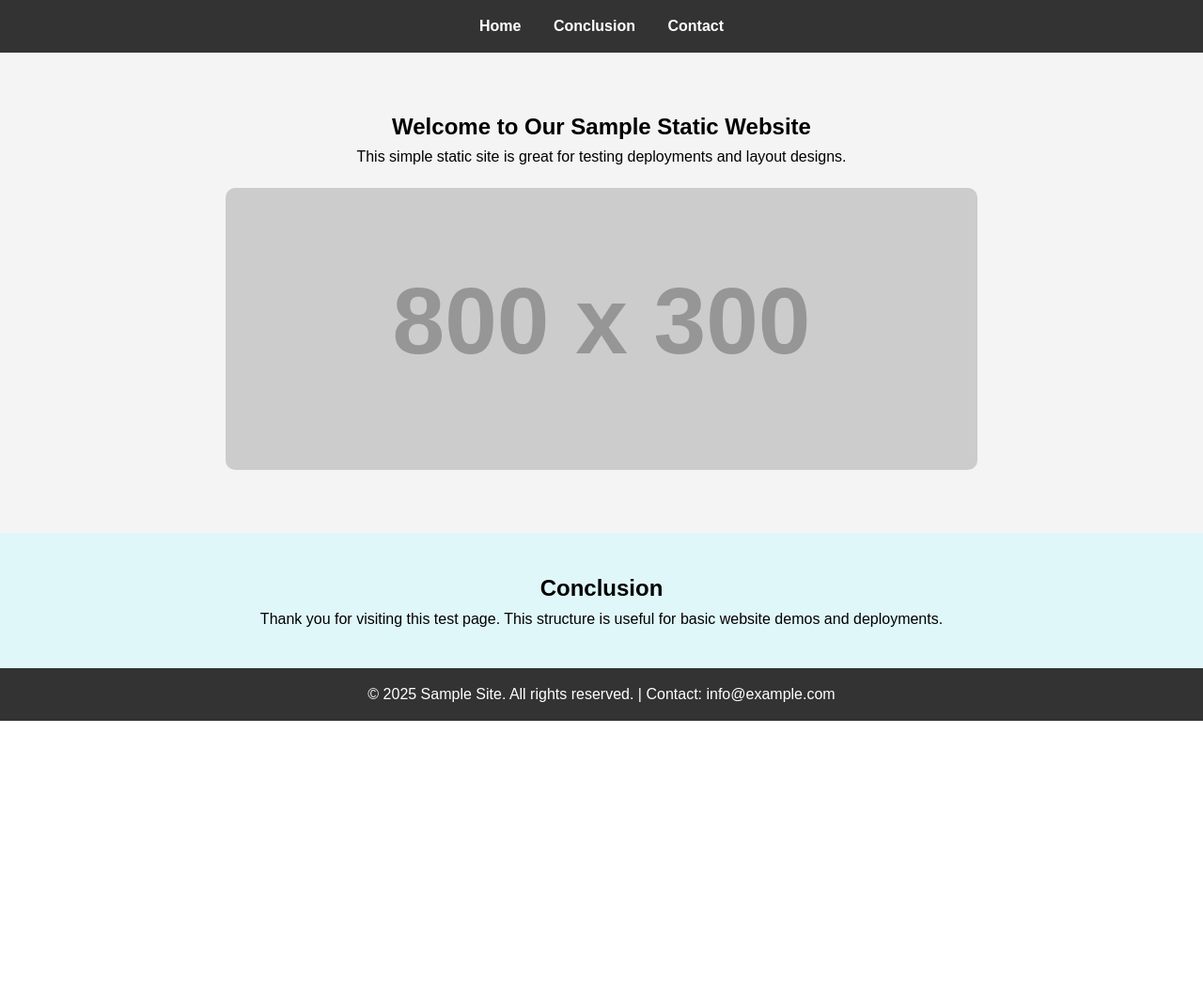
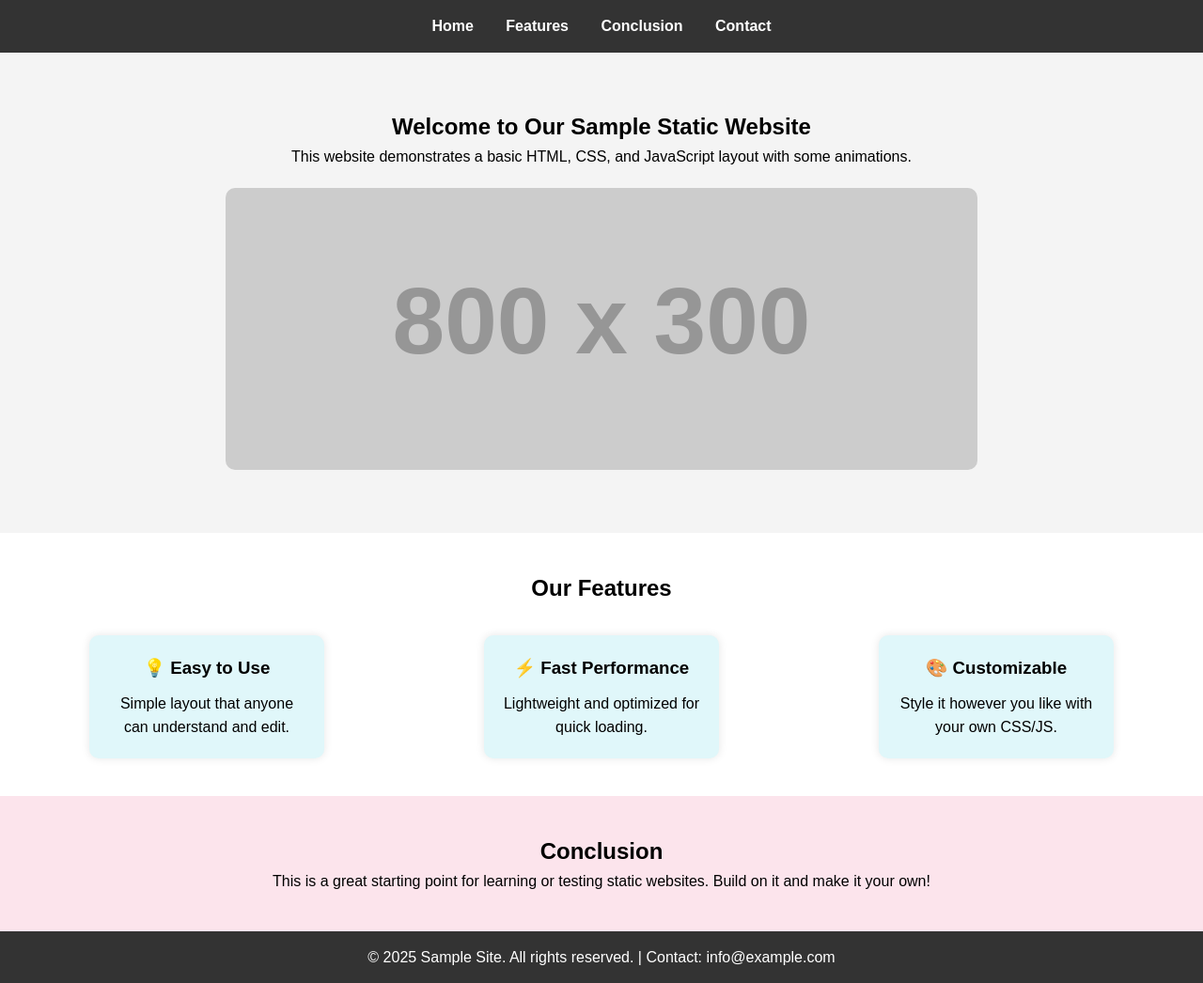
Before and after one commit to mulesanket/Git_GitHub, a plain HTML site: page index.html in a window 1280 px wide. Shown: the whole page at 94% size. Before the commit the page ends 800 px from the top, so only its background shows below. Drawn offline with Linux system fonts and the light colour scheme; placeholder pictures from the web are drawn by us.

Commit message:
home page added

```diff
--- a/index.html
+++ b/index.html
@@ -8,24 +8,44 @@
 </head>
 <body onload="fadeInPage()">
 
-  <!-- Navigation Bar -->
+  <!-- Navbar -->
   <nav>
     <a href="#">Home</a>
+    <a href="#features">Features</a>
     <a href="#conclusion">Conclusion</a>
     <a href="#contact">Contact</a>
   </nav>
 
-  <!-- Home Section -->
+  <!-- Hero Section -->
   <section class="home">
     <h1>Welcome to Our Sample Static Website</h1>
-    <p>This simple static site is great for testing deployments and layout designs.</p>
-    <img src="https://via.placeholder.com/800x300.png?text=Welcome+Graphic" alt="Welcome Graphic"/>
+    <p>This website demonstrates a basic HTML, CSS, and JavaScript layout with some animations.</p>
+    <img src="https://via.placeholder.com/800x300.png?text=Welcome+Image" alt="Hero Banner" />
+  </section>
+
+  <!-- Features Section -->
+  <section class="features" id="features">
+    <h2>Our Features</h2>
+    <div class="feature-cards">
+      <div class="card">
+        <h3>💡 Easy to Use</h3>
+        <p>Simple layout that anyone can understand and edit.</p>
+      </div>
+      <div class="card">
+        <h3>⚡ Fast Performance</h3>
+        <p>Lightweight and optimized for quick loading.</p>
+      </div>
+      <div class="card">
+        <h3>🎨 Customizable</h3>
+        <p>Style it however you like with your own CSS/JS.</p>
+      </div>
+    </div>
   </section>
 
   <!-- Conclusion Section -->
   <section class="conclusion" id="conclusion">
     <h2>Conclusion</h2>
-    <p>Thank you for visiting this test page. This structure is useful for basic website demos and deployments.</p>
+    <p>This is a great starting point for learning or testing static websites. Build on it and make it your own!</p>
   </section>
 
   <!-- Footer -->
--- a/style.css
+++ b/style.css
@@ -39,9 +39,38 @@ nav a {
   border-radius: 10px;
 }
 
+.features {
+  background-color: #fff;
+  padding: 40px 20px;
+  text-align: center;
+}
+
+.features h2 {
+  margin-bottom: 30px;
+}
+
+.feature-cards {
+  display: flex;
+  justify-content: space-around;
+  flex-wrap: wrap;
+  gap: 20px;
+}
+
+.card {
+  background-color: #e0f7fa;
+  border-radius: 10px;
+  padding: 20px;
+  width: 250px;
+  box-shadow: 0 0 10px rgba(0,0,0,0.1);
+}
+
+.card h3 {
+  margin-bottom: 10px;
+}
+
 .conclusion {
   padding: 40px 20px;
-  background-color: #e0f7fa;
+  background-color: #fce4ec;
   text-align: center;
 }
 
```
